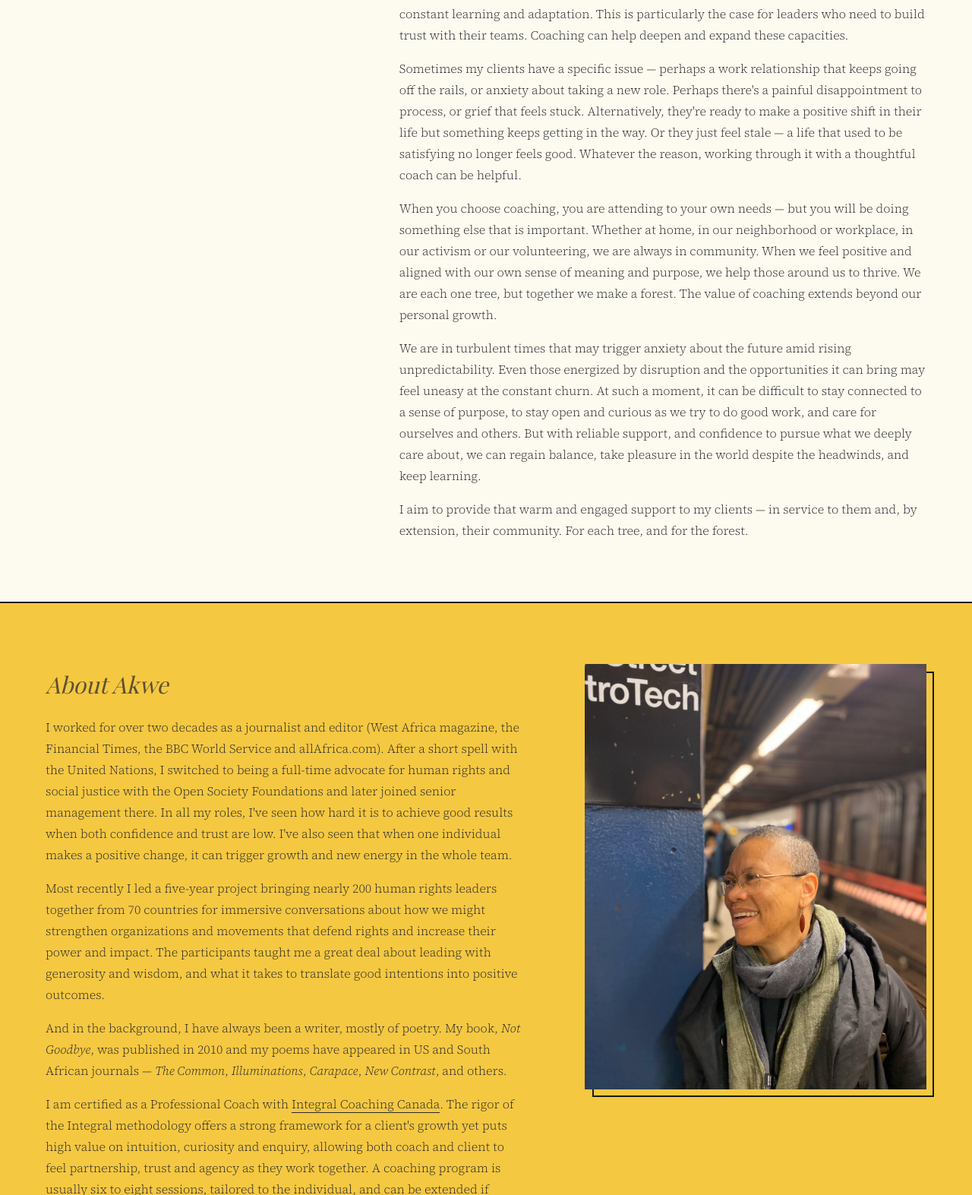
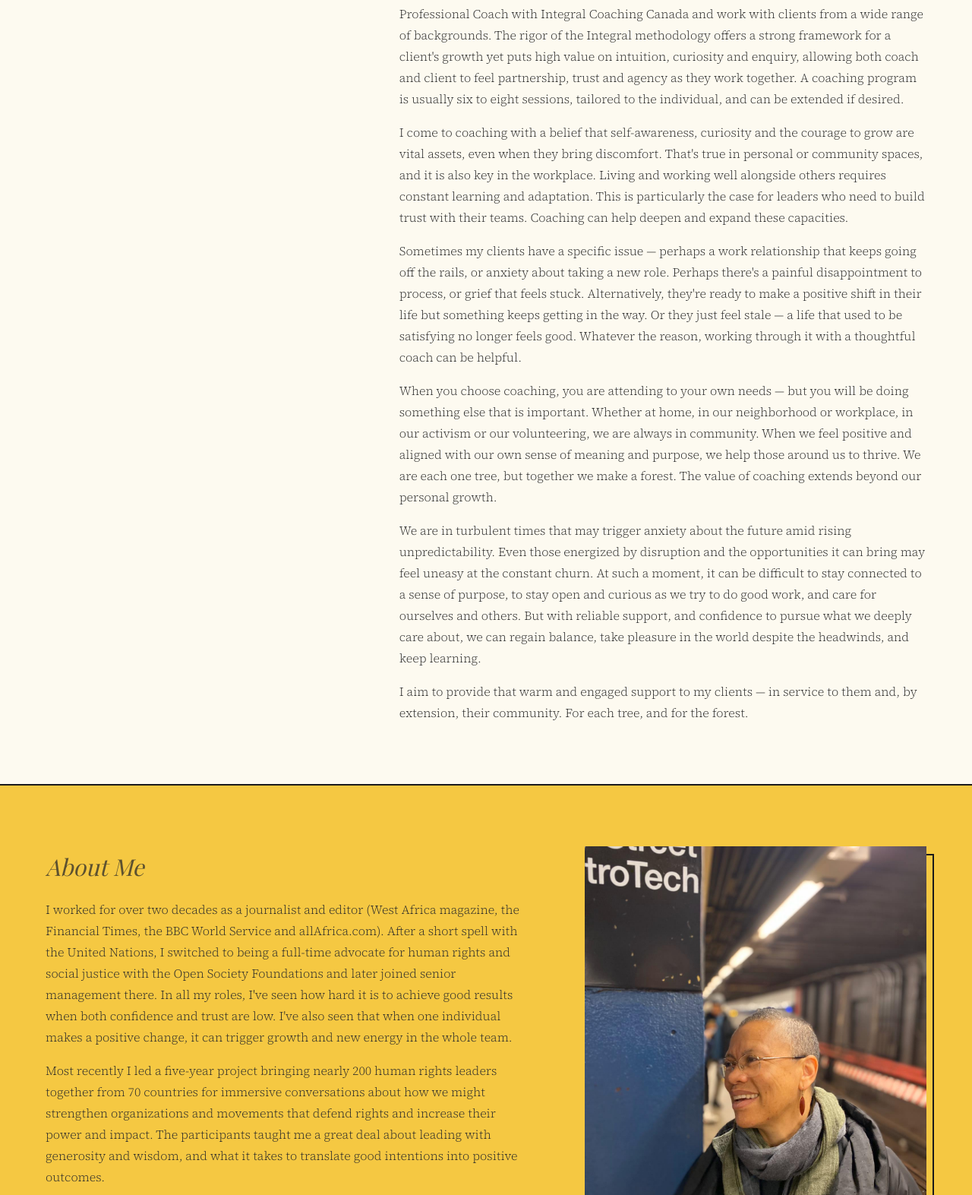
Before and after one commit to superkirstenisme/jubilant-doodle, a plain HTML site: page index.html in a window 1280 px wide. Shown: the part 652-2225 px from the top of the page at 76% size. Drawn offline with nearby package versions, Linux system fonts and the light colour scheme; a web font is replaced by a local one.

Commit message:
Add files via upload

```diff
--- a/index.html
+++ b/index.html
@@ -436,7 +436,7 @@
   <a class="wordmark" href="#top">Akwe Amosu <span>Coaching</span></a>
   <ul>
     <li><a href="#why">Why Coaching</a></li>
-    <li><a href="#about">About Akwe</a></li>
+    <li><a href="#about">About Me</a></li>
     <li><a href="#testimonials">Clients</a></li>
     <li><a href="#contact">Get in Touch</a></li>
   </ul>
@@ -454,6 +454,7 @@
       <p class="section-label">Why Coaching?</p>
     </div>
     <div>
+      <p>Welcome. I'm Akwe Amosu, a developmental coach with experience as a leader and senior manager with responsibility for organizational culture and health. I've worked as a human rights advocate, and as a journalist and editor. I'm also a poet. I am certified as a Professional Coach with Integral Coaching Canada and work with clients from a wide range of backgrounds. The rigor of the Integral methodology offers a strong framework for a client's growth yet puts high value on intuition, curiosity and enquiry, allowing both coach and client to feel partnership, trust and agency as they work together. A coaching program is usually six to eight sessions, tailored to the individual, and can be extended if desired.</p>
       <p>I come to coaching with a belief that self-awareness, curiosity and the courage to grow are vital assets, even when they bring discomfort. That's true in personal or community spaces, and it is also key in the workplace. Living and working well alongside others requires constant learning and adaptation. This is particularly the case for leaders who need to build trust with their teams. Coaching can help deepen and expand these capacities.</p>
       <p>Sometimes my clients have a specific issue — perhaps a work relationship that keeps going off the rails, or anxiety about taking a new role. Perhaps there's a painful disappointment to process, or grief that feels stuck. Alternatively, they're ready to make a positive shift in their life but something keeps getting in the way. Or they just feel stale — a life that used to be satisfying no longer feels good. Whatever the reason, working through it with a thoughtful coach can be helpful.</p>
       <p>When you choose coaching, you are attending to your own needs — but you will be doing something else that is important. Whether at home, in our neighborhood or workplace, in our activism or our volunteering, we are always in community. When we feel positive and aligned with our own sense of meaning and purpose, we help those around us to thrive. We are each one tree, but together we make a forest. The value of coaching extends beyond our personal growth.</p>
@@ -467,11 +468,10 @@
 <section id="about">
   <div class="container">
     <div>
-      <p class="section-label">About Akwe</p>
+      <p class="section-label">About Me</p>
       <p>I worked for over two decades as a journalist and editor (West Africa magazine, the Financial Times, the BBC World Service and allAfrica.com). After a short spell with the United Nations, I switched to being a full-time advocate for human rights and social justice with the Open Society Foundations and later joined senior management there. In all my roles, I've seen how hard it is to achieve good results when both confidence and trust are low. I've also seen that when one individual makes a positive change, it can trigger growth and new energy in the whole team.</p>
       <p>Most recently I led a five-year project bringing nearly 200 human rights leaders together from 70 countries for immersive conversations about how we might strengthen organizations and movements that defend rights and increase their power and impact. The participants taught me a great deal about leading with generosity and wisdom, and what it takes to translate good intentions into positive outcomes.</p>
       <p>And in the background, I have always been a writer, mostly of poetry. My book, <em>Not Goodbye</em>, was published in 2010 and my poems have appeared in US and South African journals — <em>The Common</em>, <em>Illuminations</em>, <em>Carapace</em>, <em>New Contrast</em>, and others.</p>
-      <p>I am certified as a Professional Coach with <a href="https://www.integralcoachingcanada.com" target="_blank" style="border-bottom:1px solid currentColor; text-decoration:none;">Integral Coaching Canada</a>. The rigor of the Integral methodology offers a strong framework for a client's growth yet puts high value on intuition, curiosity and enquiry, allowing both coach and client to feel partnership, trust and agency as they work together. A coaching program is usually six to eight sessions, tailored to the individual, and can be extended if desired.</p>
       <div style="margin-top:2.5rem;">
         <p class="section-label" style="font-size:1rem; opacity:0.55; font-family:'Source Serif 4',serif; font-style:normal; text-transform:uppercase; letter-spacing:0.15em;">Accreditation</p>
         <div class="badges" style="margin-top:1rem;">
@@ -559,7 +559,6 @@
       <p class="section-label">Get in Touch</p>
       <p>If you think coaching might be of interest, I'd be glad to have a 40-minute conversation at no charge, where I can hear what's on your mind and we can see whether we might be a good fit. If we agree that a program would be worthwhile, we would discuss what form it might take.</p>
       <p>All coaching sessions take place online.</p>
-      <a class="direct-email" href="mailto:akweamosu_coaching@proton.me">akweamosu_coaching@proton.me</a>
     </div>
     <div class="form-wrap">
       <h3>Send me a message</h3>
@@ -591,10 +590,9 @@
   <div class="footer-name">Akwe Amosu (she/her)</div>
   <div class="footer-links">
     <a href="#why">Why Coaching</a>
-    <a href="#about">About</a>
+    <a href="#about">About Me</a>
     <a href="#testimonials">Clients</a>
     <a href="#contact">Get in Touch</a>
-    <a href="mailto:akweamosu_coaching@proton.me">akweamosu_coaching@proton.me</a>
   </div>
 </footer>
 
```
